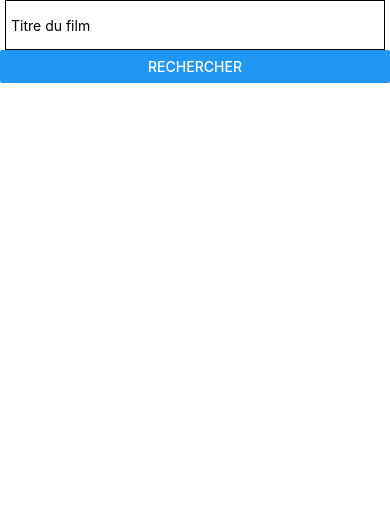
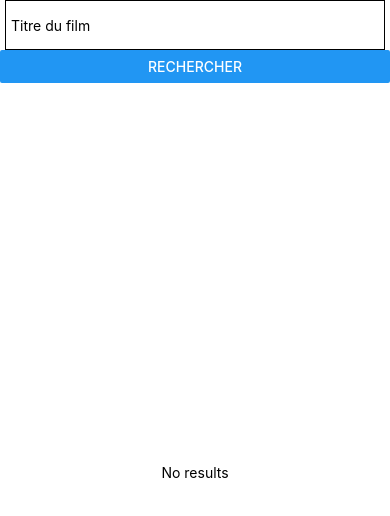
Before and after one commit to NelsonRodMar/MoviesAndMe, a React Native app: screen / in a window 390 px wide. Shown: the top 516 px of the page. Built offline with nearby package versions, Linux system fonts and the light colour scheme.

Commit message:
feat : search film with API
-API connection to the movie db
-search film and display

```diff
--- /dev/null
+++ b/Api/TMDBApi.js
@@ -0,0 +1,12 @@
+import API_TOKEN from '../Helpers/EnvVariable';
+
+export function getFilmsFromApiWithSearchedText (text) {
+  const url = 'https://api.themoviedb.org/3/search/movie?api_key=' + API_TOKEN +
+  '&language=fr&query=' + text;
+  return fetch(url)
+    .then((response) => response.json())
+    .catch((error) => console.error(error));
+}
+export function getImageFromApi(name) {
+  return 'https://image.tmdb.org/t/p/w300' + name;
+}
--- a/Components/FilmItem.js
+++ b/Components/FilmItem.js
@@ -1,14 +1,17 @@
 import React from 'react'
 import { StyleSheet, View, Text, Image } from 'react-native'
+import { getImageFromApi } from '../Api/TMDBApi'
+
 
 class FilmItem extends React.Component {
+
   render() {
     const film = this.props.film
     return (
       <View style={styles.main_container}>
         <Image
                   style={styles.imageFilm_image}
-                  source={{uri: 'https://facebook.github.io/react-native/img/tiny_logo.png'}}
+                  source={{uri: getImageFromApi(film.poster_path)}}
                 />
           <View style={styles.content_container}>
             <View style={styles.header_container}>
--- a/Components/Search.js
+++ b/Components/Search.js
@@ -1,21 +1,78 @@
 import React from 'react'
 
-import { StyleSheet, View, Button, TextInput, FlatList, Text} from 'react-native'
+import { StyleSheet, View, Button, TextInput, FlatList, Text,
+  Keyboard, ActivityIndicator} from 'react-native'
 
 import films from '../Helpers/filmsData'
 import FilmItem from './FilmItem'
+import { getFilmsFromApiWithSearchedText } from '../Api/TMDBApi'
 
 class  Search extends React.Component {
+
+  constructor(props) {
+    super(props);
+    this.searchedText = ""
+    this.state = {
+      films: [],
+      isLoading: false,
+
+    };
+  }
+  _loadFilms() {
+    if(this.searchedText.length > 0 ){
+      getFilmsFromApiWithSearchedText(this.searchedText).then(data => {
+        Keyboard.dismiss();
+        this.setState({isLoading: true});
+        this.setState({
+          films: data.results,
+          isLoading: false,
+        });
+      })
+    }
+  }
+
+  _displayLoading() {
+      if (this.state.isLoading) {
+        return (
+          <View style={styles.loading_container}>
+            <ActivityIndicator size='large' />
+          </View>
+        )
+      }
+  }
+
+  _noResults() {
+      if (this.state.films.length <= 0) {
+        return (
+          <View style={styles.loading_container}>
+            <Text>No results</Text>
+          </View>
+        )
+      }
+  }
+
+  _searchTextInputChanged(text) {
+    this.searchedText = text
+  }
+
   render() {
+    console.log(this.state.films.length);
     return(
       <View style={styles.main_container}>
-        <TextInput placeholder="Titre du film" style={styles.textinput}/>
-        <Button title="Rechercher" onPress={() => {}} style={styles.button}/>
+        <TextInput
+          placeholder="Titre du film"
+          onChangeText={(text) => this._searchTextInputChanged(text)}
+          style={styles.textinput}
+          onSubmitEditing={() => this._loadFilms()}
+         />
+        <Button title="Rechercher" onPress={() => {this._loadFilms()}} style={styles.button}/>
         <FlatList
-          data={films}
+          data={this.state.films}
           keyExtractor={(item) => item.id.toString()}
           renderItem={({item}) => <FilmItem style={styles.filmItem} film={item}/>}
         />
+        {this._displayLoading()}
+        {this._noResults()}
       </View>
     );
   }
@@ -39,6 +96,15 @@ const styles = StyleSheet.create({
     },
   filmItem: {
     flex: 1
+  },
+  loading_container: {
+    position: 'absolute',
+    left: 0,
+    right: 0,
+    top: 100,
+    bottom: 0,
+    alignItems: 'center',
+    justifyContent: 'center'
   }
 });
 export default Search
```
Also changed, not shown: 2 other files (tests, documents, lock files or other folders).
